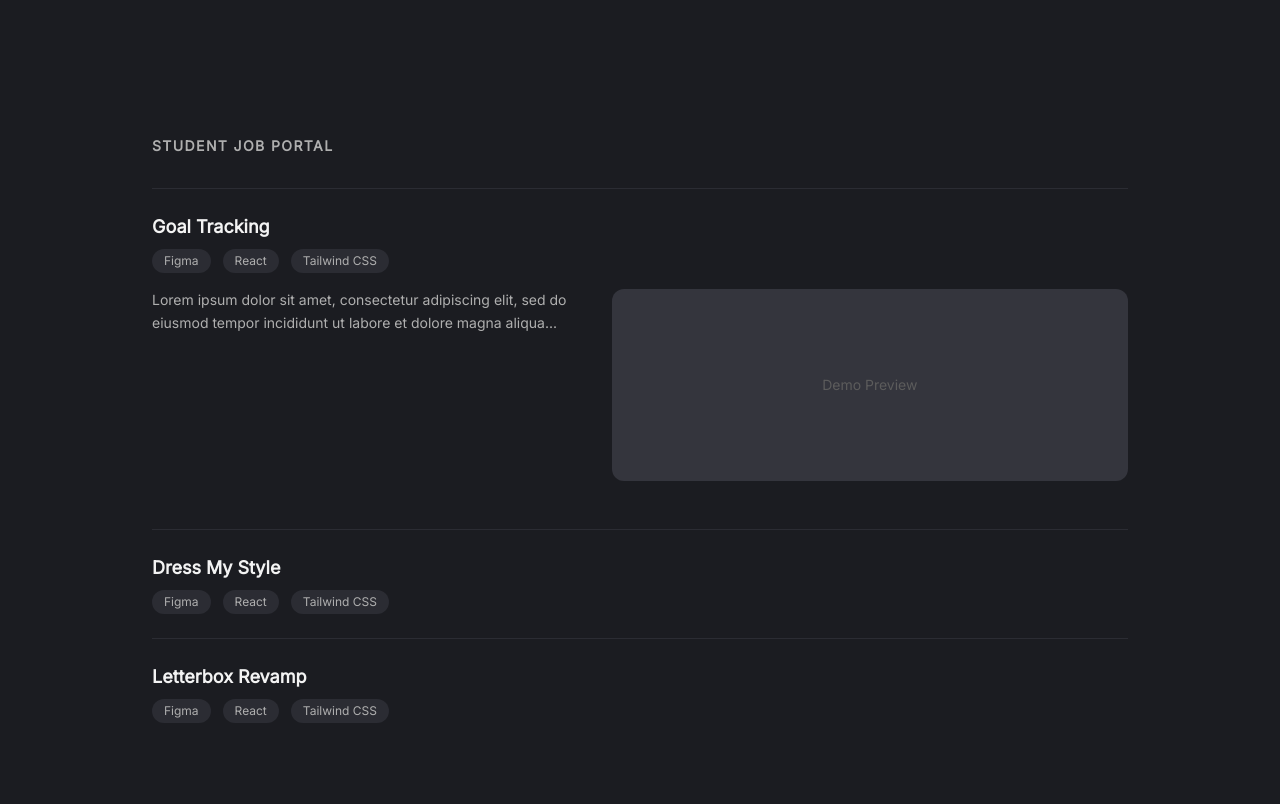
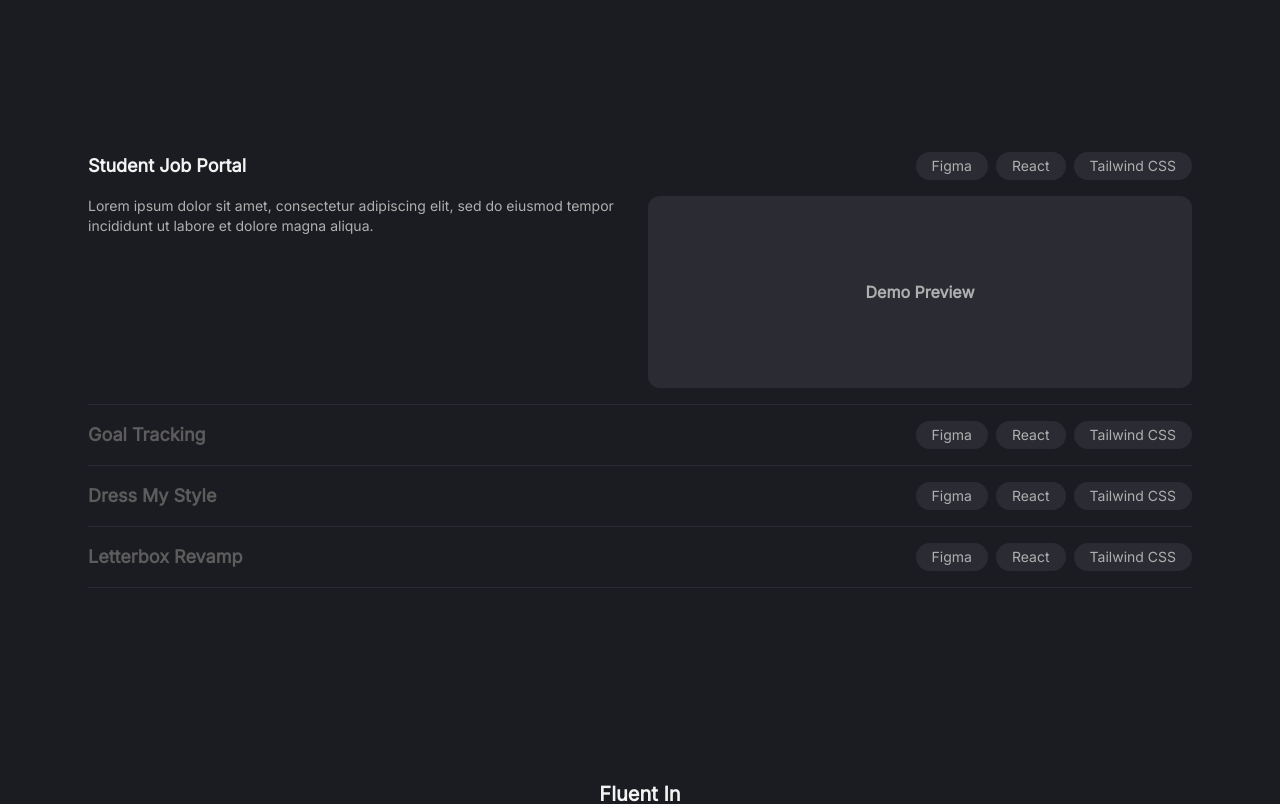
Before and after one commit to conley-tjahjono/my-portfolio, a Next.js app: page / in a window 1280 px wide. Shown: the part 760-1564 px from the top of the page. Built offline with nearby package versions, Linux system fonts and the light colour scheme.

Commit message:
Projects Section

```diff
--- a/src/components/Projects.tsx
+++ b/src/components/Projects.tsx
@@ -1,52 +1,86 @@
-'use client';
+"use client"
+import { useState } from 'react';
+import { motion, AnimatePresence } from 'framer-motion';
 
-const Tag = ({ label }: { label: string }) => (
-  <span className="bg-[theme(colors.surface-2)] text-xs px-3 py-1 rounded-full font-medium text-[theme(colors.text-secondary)]">
-    {label}
-  </span>
-);
+const projects = [
+  {
+    title: 'Student Job Portal',
+    description: 'Lorem ipsum dolor sit amet, consectetur adipiscing elit, sed do eiusmod tempor incididunt ut labore et dolore magna aliqua.',
+    tags: ['Figma', 'React', 'Tailwind CSS'],
+  },
+  {
+    title: 'Goal Tracking',
+    description: 'Lorem ipsum dolor sit amet, consectetur adipiscing elit, sed do eiusmod tempor incididunt ut labore et dolore magna aliqua.',
+    tags: ['Figma', 'React', 'Tailwind CSS'],
+  },
+  {
+    title: 'Dress My Style',
+    description: 'Lorem ipsum dolor sit amet, consectetur adipiscing elit, sed do eiusmod tempor incididunt ut labore et dolore magna aliqua.',
+    tags: ['Figma', 'React', 'Tailwind CSS'],
+  },
+  {
+    title: 'Letterbox Revamp',
+    description: 'Lorem ipsum dolor sit amet, consectetur adipiscing elit, sed do eiusmod tempor incididunt ut labore et dolore magna aliqua.',
+    tags: ['Figma', 'React', 'Tailwind CSS'],
+  },
+];
 
 const Projects = () => {
+  const [openIndex, setOpenIndex] = useState<number | null>(0);
+
+  const toggleProject = (index: number) => {
+    setOpenIndex(index);
+  };
+
   return (
-    <section className="max-w-5xl mx-auto px-6 py-24">
-      <h2 className="text-sm font-bold tracking-widest text-[theme(colors.text-secondary)] mb-8 uppercase">
-        Student Job Portal
-      </h2>
-
-      <div className="mb-12 border-t border-[theme(colors.surface-2)] pt-6">
-        <h3 className="text-lg font-bold">Goal Tracking</h3>
-        <div className="mt-2 flex gap-3">
-          <Tag label="Figma" />
-          <Tag label="React" />
-          <Tag label="Tailwind CSS" />
+    <section className="max-w-6xl mx-auto px-6 py-24">
+      {projects.map((project, index) => (
+        <div
+          key={project.title}
+          className="border-b border-[theme(colors.surface-2)] py-4 cursor-pointer"
+          onClick={() => toggleProject(index)}
+        >
+          <div className="flex flex-wrap items-center justify-between gap-2">
+            <h3 className={`text-lg font-bold text-left transition-colors ${openIndex === index ? 'text-[theme(colors.primary)]' : 'text-[theme(colors.text-muted)]'} hover:text-[theme(colors.text-secondary)]`}>
+              {project.title}
+            </h3>
+            <div className="flex flex-wrap gap-2">
+              {project.tags.map((tag, i) => (
+                <motion.span
+                  key={tag}
+                  initial={{ opacity: 0, y: 10 }}
+                  whileInView={{ opacity: 1, y: 0 }}
+                  viewport={{ once: true }}
+                  transition={{ duration: 0.4, delay: i * 0.1 }}
+                  className="bg-[theme(colors.surface-2)] px-4 py-1 rounded-full text-sm text-[theme(colors.text-secondary)]"
+                >
+                  {tag}
+                </motion.span>
+              ))}
+            </div>
+          </div>
+          <AnimatePresence>
+            {openIndex === index && (
+              <motion.div
+                initial={{ opacity: 0, height: 0 }}
+                animate={{ opacity: 1, height: 'auto' }}
+                exit={{ opacity: 0, height: 0 }}
+                transition={{ duration: 0.4 }}
+                className="overflow-hidden mt-4 grid md:grid-cols-2 gap-4"
+              >
+                <div className="space-y-4">
+                  <p className="text-sm text-left text-[theme(colors.text-secondary)]">
+                    {project.description}
+                  </p>
+                </div>
+                <div className="bg-[theme(colors.surface-2)] text-[theme(colors.text-secondary)] flex items-center justify-center rounded-xl h-48 w-full">
+                  <span className="font-semibold">Demo Preview</span>
+                </div>
+              </motion.div>
+            )}
+          </AnimatePresence>
         </div>
-        <div className="mt-4 flex flex-col md:flex-row gap-6">
-          <p className="text-sm leading-relaxed text-[theme(colors.text-secondary)] max-w-lg">
-            Lorem ipsum dolor sit amet, consectetur adipiscing elit, sed do eiusmod tempor incididunt ut labore et dolore magna aliqua...
-          </p>
-          <div className="rounded-xl bg-[theme(colors.surface-3)] w-full h-48 flex items-center justify-center text-[theme(colors.text-muted)] text-sm">
-            Demo Preview
-          </div>
-        </div>
-      </div>
-
-      <div className="border-t border-[theme(colors.surface-2)] pt-6">
-        <h3 className="text-lg font-bold">Dress My Style</h3>
-        <div className="mt-2 flex gap-3">
-          <Tag label="Figma" />
-          <Tag label="React" />
-          <Tag label="Tailwind CSS" />
-        </div>
-      </div>
-
-      <div className="border-t border-[theme(colors.surface-2)] pt-6 mt-6">
-        <h3 className="text-lg font-bold">Letterbox Revamp</h3>
-        <div className="mt-2 flex gap-3">
-          <Tag label="Figma" />
-          <Tag label="React" />
-          <Tag label="Tailwind CSS" />
-        </div>
-      </div>
+      ))}
     </section>
   );
 };
```
